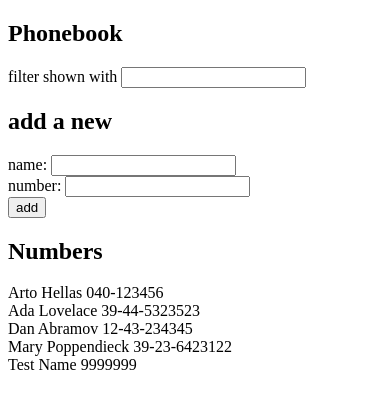
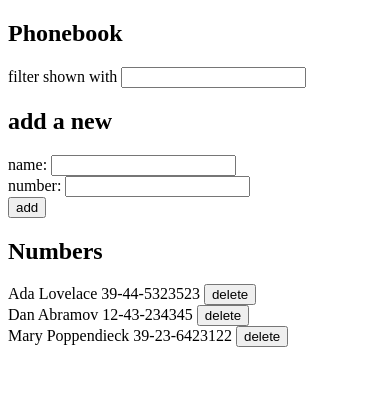
Before and after one commit to Marcelinka/fullstackopen, a React (Vite) app in the folder part2/phonebook/: page / in a window 390 px wide. Shown: the top 408 px of the page. Built offline with nearby package versions, Linux system fonts and the light colour scheme; data requests are answered from the project's data file.

Commit message:
part2 [phonebook]: 2.14

```diff
--- a/part2/phonebook/db.json
+++ b/part2/phonebook/db.json
@@ -1,10 +1,5 @@
 {
   "persons": [
-    {
-      "name": "Arto Hellas",
-      "number": "040-123456",
-      "id": "1"
-    },
     {
       "name": "Ada Lovelace",
       "number": "39-44-5323523",
@@ -19,11 +14,6 @@
       "name": "Mary Poppendieck",
       "number": "39-23-6423122",
       "id": "4"
-    },
-    {
-      "name": "Test Name",
-      "number": "9999999",
-      "id": "hHjF8JqiL_o"
     }
   ],
   "$schema": "./node_modules/json-server/schema.json"
--- a/part2/phonebook/src/App.jsx
+++ b/part2/phonebook/src/App.jsx
@@ -45,6 +45,15 @@ const App = () => {
       person.name.toLowerCase().includes(filter.toLowerCase()),
     );
 
+  const remove = (person) => {
+    const agreed = confirm(`Delete ${person.name}?`);
+    if (agreed) {
+      personService.remove(person.id).then(() => {
+        setPersons(persons.filter((p) => p.id !== person.id));
+      });
+    }
+  };
+
   return (
     <div>
       <h2>Phonebook</h2>
@@ -58,7 +67,7 @@ const App = () => {
       />
 
       <h2>Numbers</h2>
-      <Persons persons={getFilteredPersons()} />
+      <Persons persons={getFilteredPersons()} remove={remove} />
     </div>
   );
 };
--- a/part2/phonebook/src/components/Person.jsx
+++ b/part2/phonebook/src/components/Person.jsx
@@ -1,7 +1,7 @@
-const Person = ({ person }) => {
+const Person = ({ person, remove }) => {
   return (
     <div>
-      {person.name} {person.number}
+      {person.name} {person.number} <button onClick={remove}>delete</button>
     </div>
   );
 };
--- a/part2/phonebook/src/components/Persons.jsx
+++ b/part2/phonebook/src/components/Persons.jsx
@@ -1,10 +1,10 @@
 import Person from "./Person";
 
-const Persons = ({ persons }) => {
+const Persons = ({ persons, remove }) => {
   return (
     <div>
       {persons.map((person) => (
-        <Person key={person.id} person={person} />
+        <Person key={person.id} person={person} remove={() => remove(person)} />
       ))}
     </div>
   );
--- a/part2/phonebook/src/services/persons.js
+++ b/part2/phonebook/src/services/persons.js
@@ -9,8 +9,11 @@ const create = (newObject) =>
 const update = (id, newObject) =>
   axios.put(`${baseUrl}/${id}`, newObject).then((response) => response.data);
 
+const remove = (id) => axios.delete(`${baseUrl}/${id}`);
+
 export default {
   getAll,
   create,
   update,
+  remove,
 };
```
